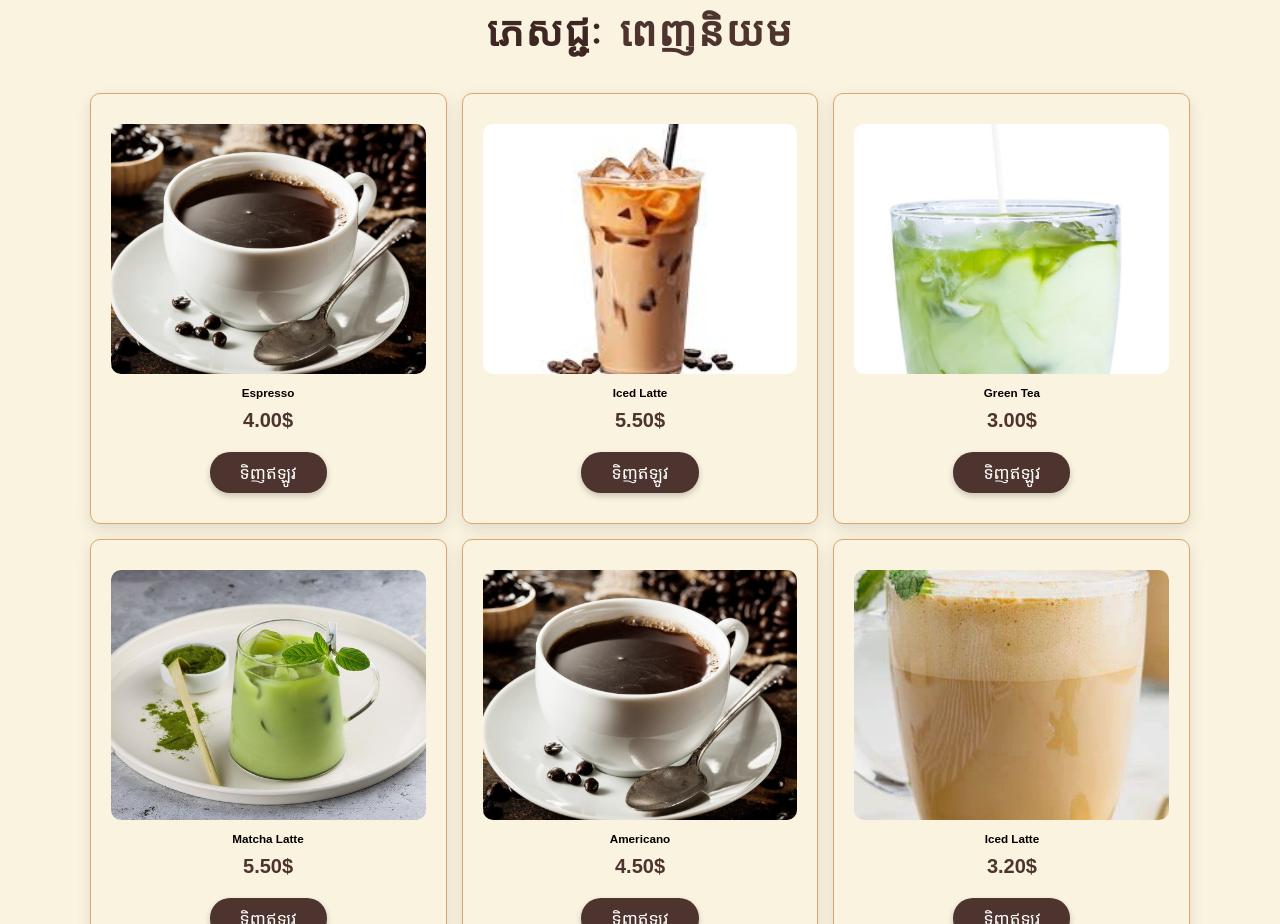
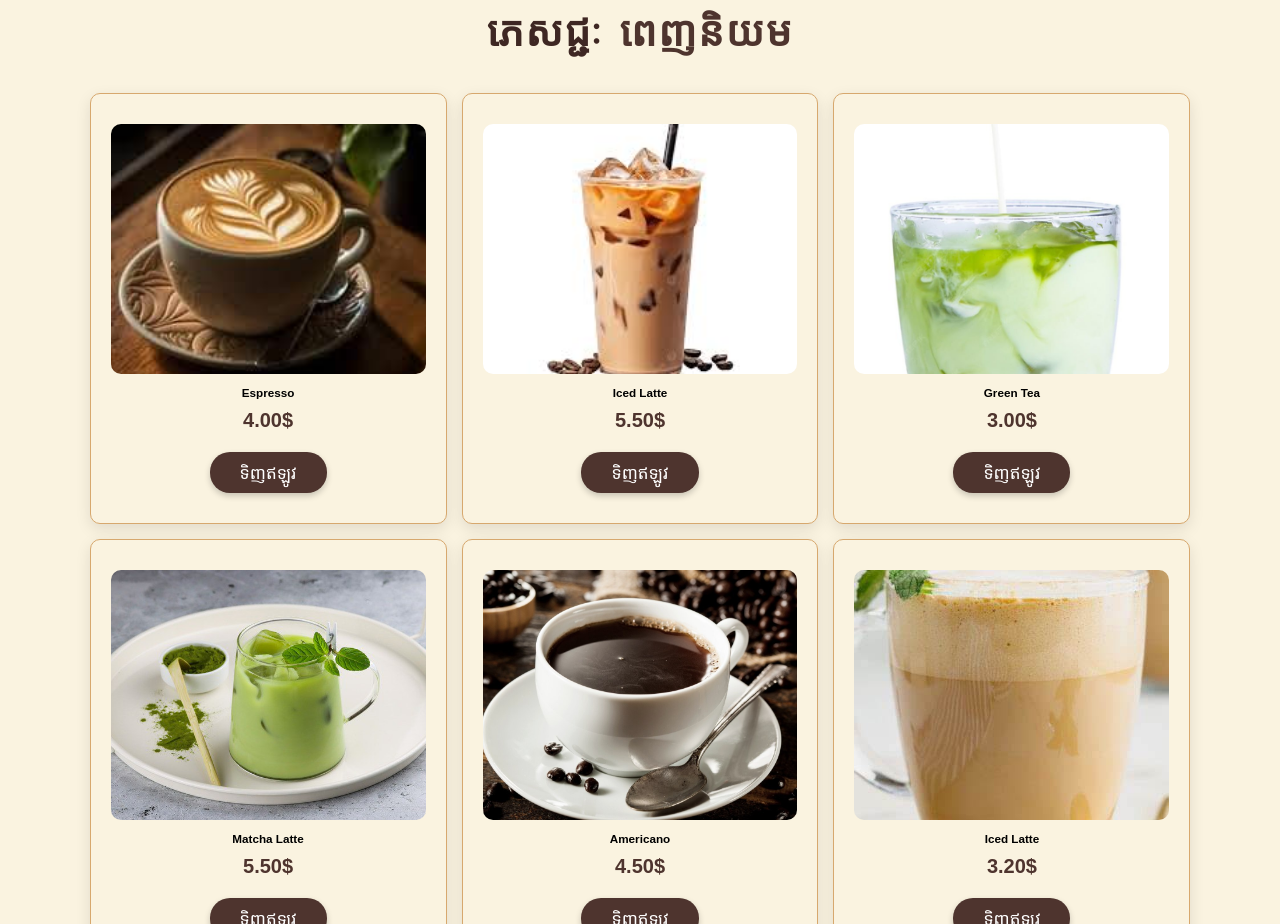
Before and after one commit to nightakomu-byte/Coffee-page, a plain HTML site: page index.html in a window 1280 px wide. Shown: the part 817-1741 px from the top of the page. Drawn offline with Linux system fonts and the light colour scheme; a web font is replaced by a local one.

Commit message:
Update index.html

```diff
--- a/index.html
+++ b/index.html
@@ -30,7 +30,7 @@
         <div class="box-container">
             <div class="box">
 
-                <img src="americano.jpg" alt="Espresso">
+                <img src="Espresso.jpg" alt="Espresso">
                 <h3>Espresso</h3>
                 <div class="price">4.00$</div>
                 <a href="#" class="btn">ទិញឥឡូវ</a>
```
